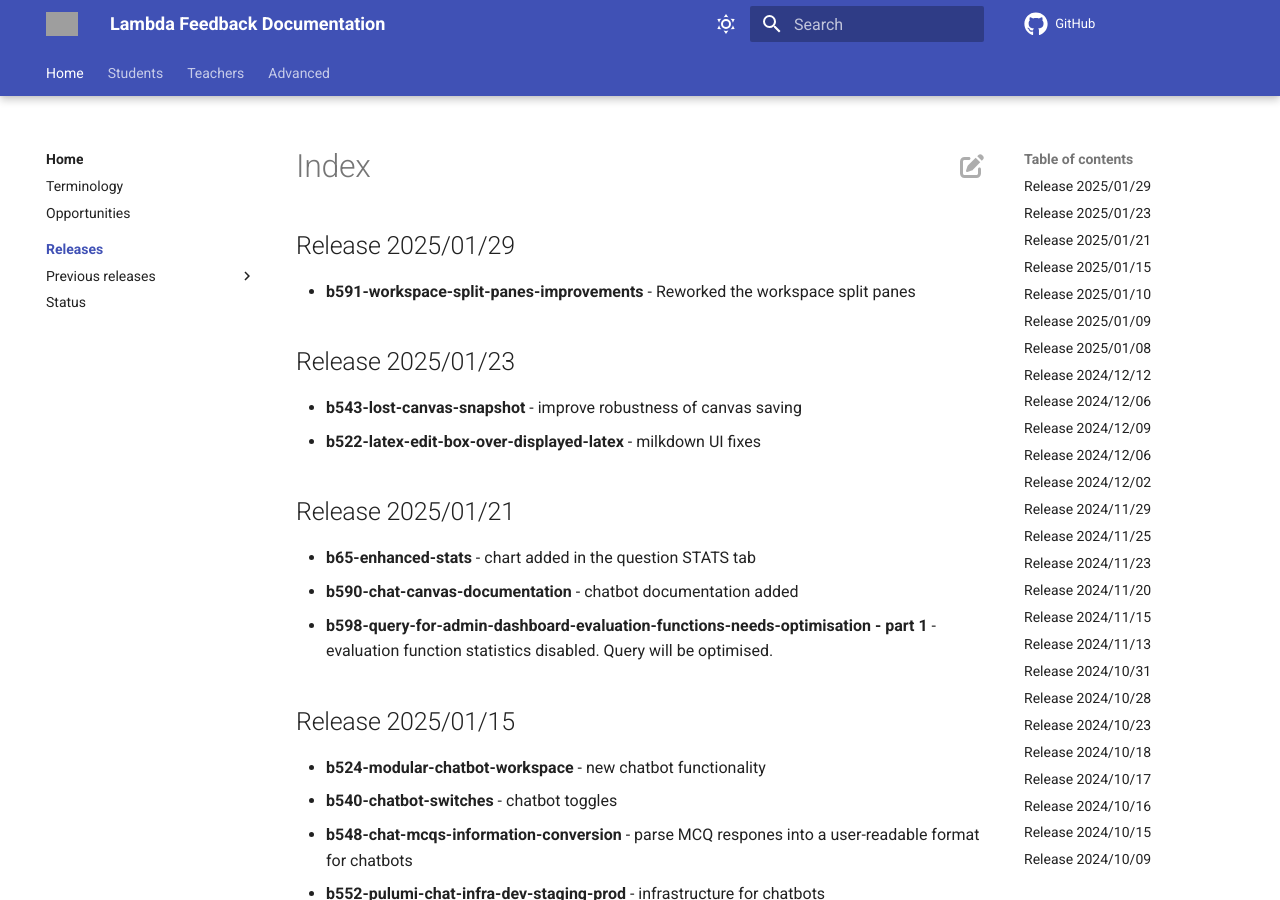
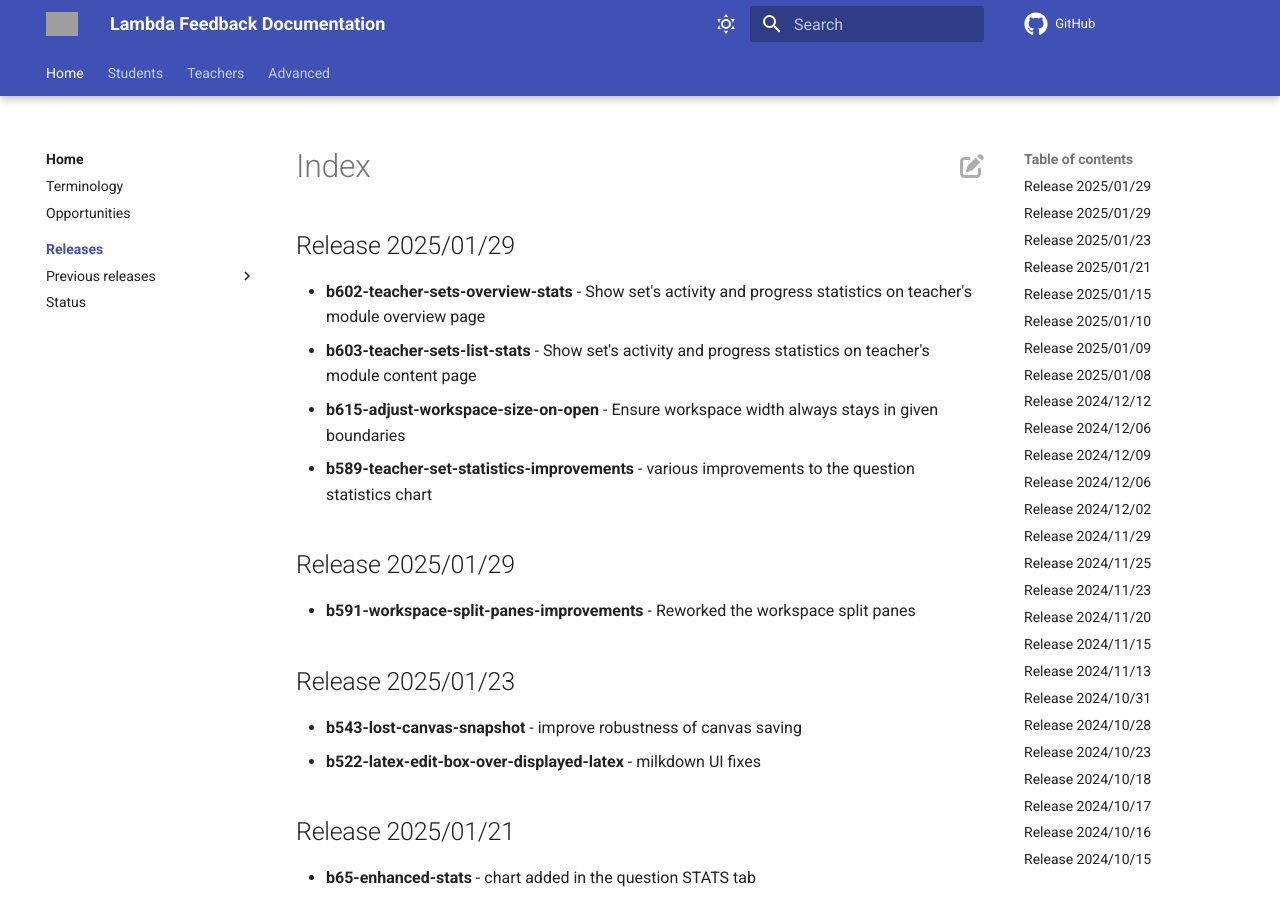
Before and after one commit to lambda-feedback/user-documentation, an MkDocs documentation site: the page built from docs/releases/index.md, in a window 1280 px wide and 900 px high. Built offline with MkDocs 1.6.1 and Material for MkDocs 9.7.7, drawn with Linux system fonts in a browser that asks for light colours; comment, search, counter and statistics services are not loaded; grey boxes are pictures that could not be loaded.

Commit message:
Update index.md

```diff
--- a/docs/releases/index.md
+++ b/docs/releases/index.md
@@ -1,3 +1,11 @@
+## Release 2025/01/29
+
+- **b602-teacher-sets-overview-stats** - Show set's activity and progress statistics on teacher's module overview page
+- **b603-teacher-sets-list-stats** - Show set's activity and progress statistics on teacher's module content page
+- **b615-adjust-workspace-size-on-open** - Ensure workspace width always stays in given boundaries
+- **b589-teacher-set-statistics-improvements** - various improvements to the question statistics chart
+
+
 ## Release 2025/01/29
 
 - **b591-workspace-split-panes-improvements** - Reworked the workspace split panes
```
